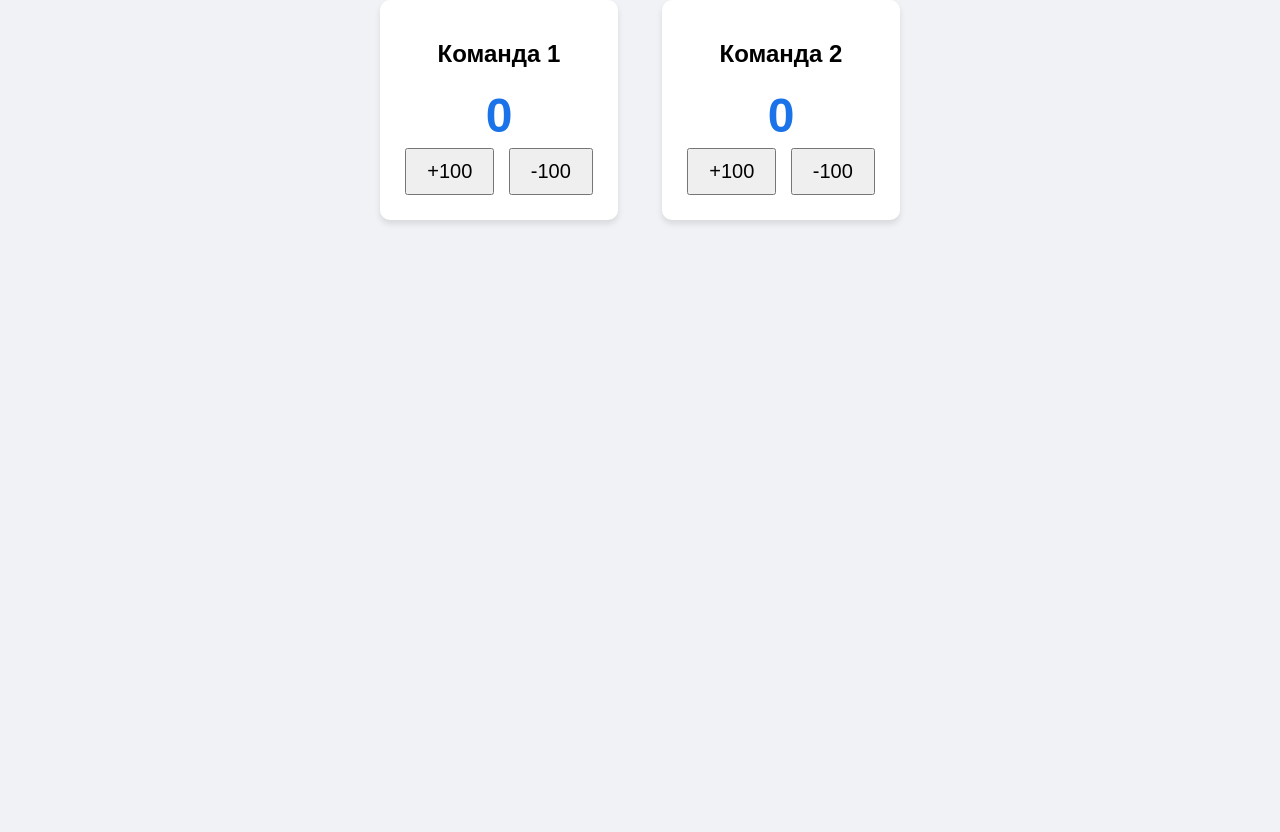
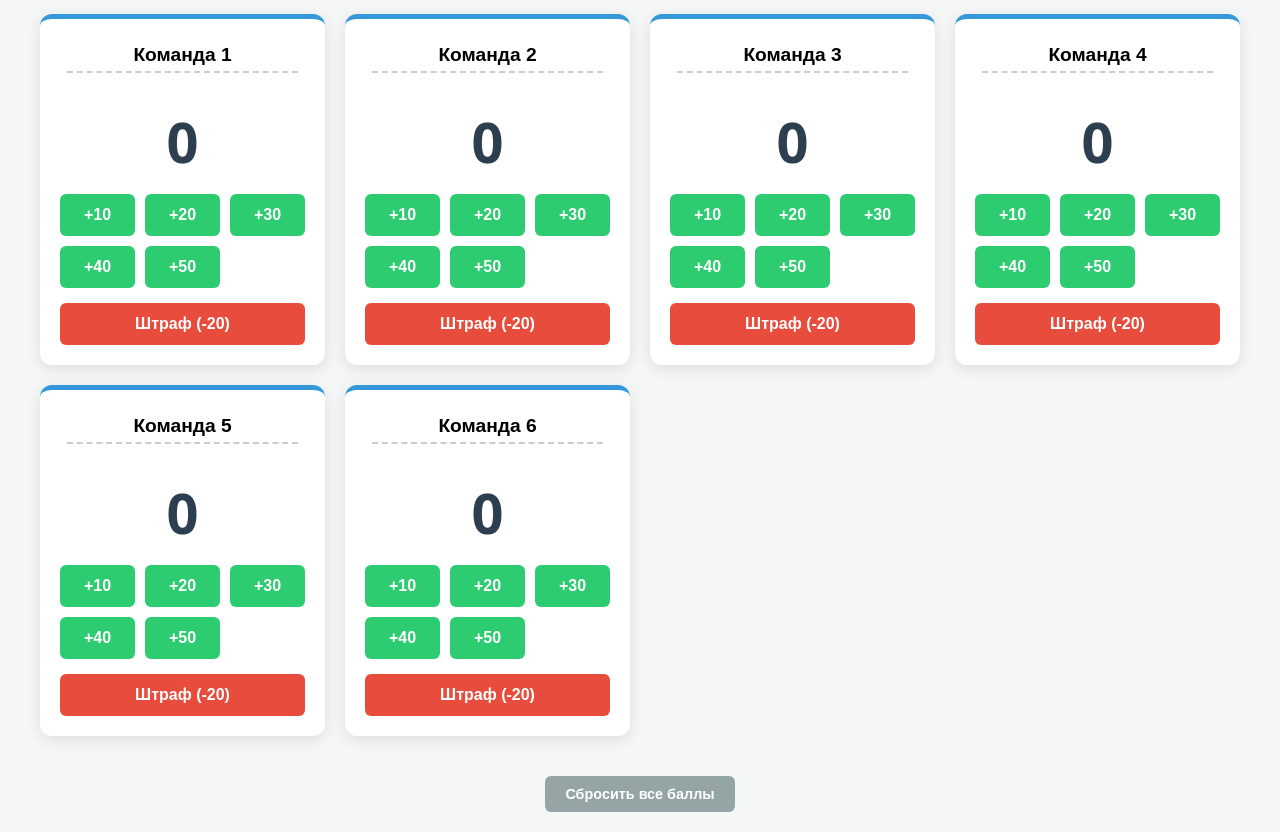
Before and after one commit to psikhodelknika-prog/game-score, a plain HTML site: page index.html in a window 1280 px wide. Shown: the part 100-932 px from the top of the page. Before the commit the page ends 800 px from the top, so only its background shows below. Drawn offline with Linux system fonts and the light colour scheme.

Commit message:
Update index.html
Веб-интерфейс для управления ходом студенческой экономической викторины «Своя игра». Позволяет организатору в реальном времени вести учет баллов команд, отображать текущих лидеров и минимизировать ошибки ручного подсчета.

```diff
--- a/index.html
+++ b/index.html
@@ -1,33 +1,73 @@
 <!DOCTYPE html>
-<html>
+<html lang="ru">
 <head>
-    <title>Пульт Своя Игра</title>
+    <meta charset="UTF-8">
+    <meta name="viewport" content="width=device-width, initial-scale=1.0">
+    <title>Пульт: Своя Игра</title>
     <style>
-        body { font-family: sans-serif; text-align: center; background: #f0f2f5; }
-        .team { display: inline-block; margin: 20px; padding: 20px; background: white; border-radius: 10px; box-shadow: 0 4px 6px rgba(0,0,0,0.1); }
-        .score { font-size: 48px; font-weight: bold; color: #1a73e8; }
-        button { font-size: 20px; padding: 10px 20px; cursor: pointer; margin: 5px; }
+        body { font-family: 'Segoe UI', Tahoma, Geneva, Verdana, sans-serif; background-color: #f4f7f6; color: #333; margin: 0; padding: 20px; display: flex; flex-direction: column; align-items: center; }
+        h1 { color: #2c3e50; margin-bottom: 30px; }
+        .grid { display: grid; grid-template-columns: repeat(auto-fit, minmax(280px, 1fr)); gap: 20px; width: 100%; max-width: 1200px; }
+        .card { background: white; border-radius: 12px; padding: 20px; box-shadow: 0 4px 15px rgba(0,0,0,0.1); text-align: center; border-top: 5px solid #3498db; }
+        .team-name { font-size: 1.2em; font-weight: bold; width: 90%; border: none; border-bottom: 2px dashed #ccc; text-align: center; margin-bottom: 15px; outline: none; padding: 5px; }
+        .team-name:focus { border-bottom-color: #3498db; background: #f9f9f9; }
+        .score { font-size: 3.5rem; font-weight: 900; margin: 15px 0; color: #2c3e50; transition: all 0.3s; }
+        .btn-group { display: grid; grid-template-columns: repeat(3, 1fr); gap: 10px; }
+        button { border: none; border-radius: 6px; padding: 12px 5px; font-size: 1rem; font-weight: bold; cursor: pointer; transition: transform 0.1s, background 0.2s; }
+        button:active { transform: scale(0.95); }
+        .btn-add { background-color: #2ecc71; color: white; }
+        .btn-add:hover { background-color: #27ae60; }
+        .btn-sub { background-color: #e74c3c; color: white; grid-column: span 3; margin-top: 5px; }
+        .btn-sub:hover { background-color: #c0392b; }
+        .reset-all { margin-top: 40px; background: #95a5a6; color: white; padding: 10px 20px; font-size: 0.9em; }
     </style>
 </head>
 <body>
-    <h1>Пульт управления баллами</h1>
-    <div class="team">
-        <h2>Команда 1</h2>
-        <div id="score1" class="score">0</div>
-        <button onclick="changeScore('score1', 100)">+100</button>
-        <button onclick="changeScore('score1', -100)">-100</button>
-    </div>
-    <div class="team">
-        <h2>Команда 2</h2>
-        <div id="score2" class="score">0</div>
-        <button onclick="changeScore('score2', 100)">+100</button>
-        <button onclick="changeScore('score2', -100)">-100</button>
+
+    <h1>Экономическая «Своя игра»</h1>
+
+    <div class="grid" id="game-grid">
+        <!-- Команды генерируются скриптом -->
     </div>
 
+    <button class="reset-all" onclick="resetAll()">Сбросить все баллы</button>
+
     <script>
-        function changeScore(id, value) {
-            let el = document.getElementById(id);
-            el.innerText = parseInt(el.innerText) + value;
+        const teamsCount = 6;
+        const points = [10, 20, 30, 40, 50];
+        const penalty = -20;
+
+        // Создание карточек команд
+        const grid = document.getElementById('game-grid');
+        for (let i = 1; i <= teamsCount; i++) {
+            grid.innerHTML += `
+                <div class="card">
+                    <input type="text" class="team-name" value="Команда ${i}" placeholder="Название...">
+                    <div id="score${i}" class="score">0</div>
+                    <div class="btn-group">
+                        ${points.map(p => `<button class="btn-add" onclick="change(${i}, ${p})">+${p}</button>`).join('')}
+                        <button class="btn-sub" onclick="change(${i}, ${penalty})">Штраф (${penalty})</button>
+                    </div>
+                </div>
+            `;
+        }
+
+        function change(teamId, val) {
+            const scoreEl = document.getElementById('score' + teamId);
+            let current = parseInt(scoreEl.innerText);
+            scoreEl.innerText = current + val;
+
+            // Визуальный эффект при изменении
+            scoreEl.style.transform = "scale(1.2)";
+            setTimeout(() => scoreEl.style.transform = "scale(1)", 200);
+        }
+
+        function resetAll() {
+            if(confirm("Точно сбросить все баллы?")) {
+                for (let i = 1; i <= teamsCount; i++) {
+                    document.getElementById('score' + i).innerText = 0;
+                }
+            }
         }
     </script>
 </body>
```
